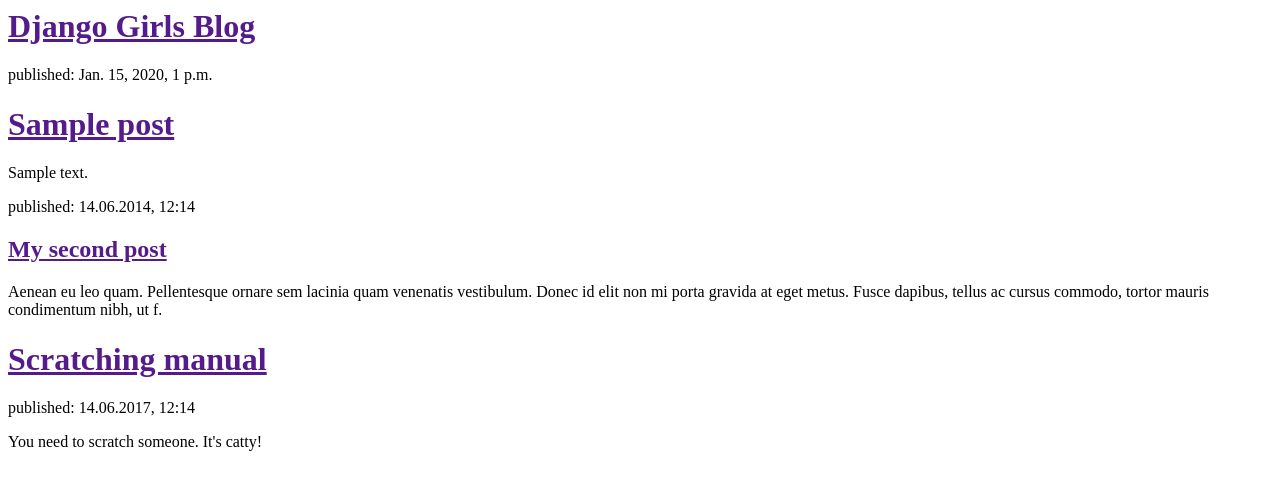
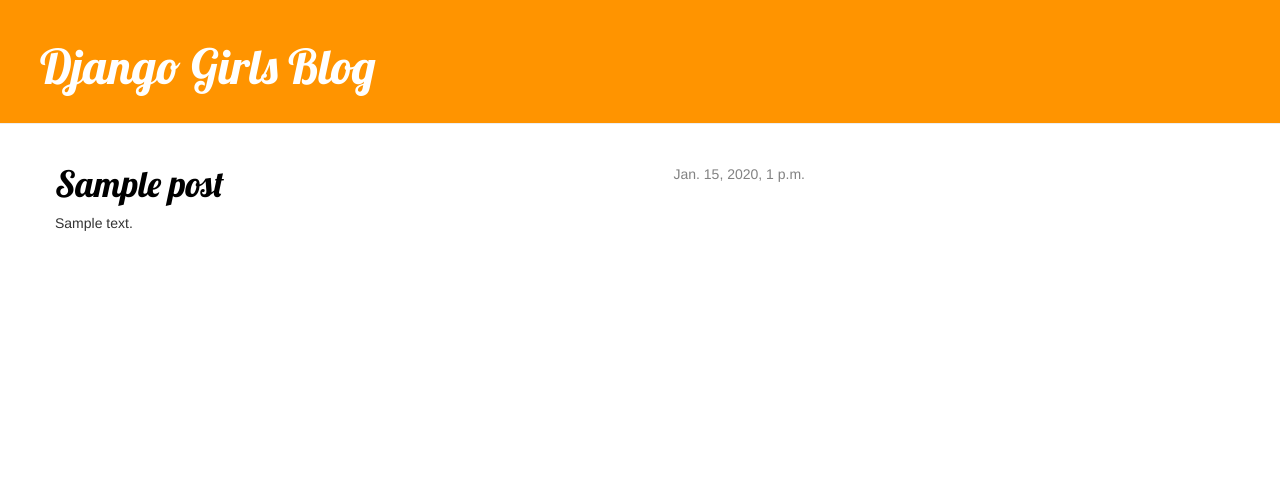
Before and after one commit to catalinabase/my-first-blog, a Django app: template blog/templates/blog/post_list.html in a window 1280 px wide. Shown: the top 490 px of the page. Run offline with Django 3.2, Linux system fonts and the light colour scheme; the template is opened without the code that fills it: values that come from a table or form of the project are taken from there, others are empty; tables that the repository leaves empty hold one stand-in row (values such as "Sample post"); some libraries are stand-ins or nearby versions.

Commit message:
styles and templates

```diff
--- /dev/null
+++ b/blog/static/css/blog.css
@@ -0,0 +1,47 @@
+.page-header {
+        background-color: #ff9400;
+        margin-top: 0;
+        padding: 20px 20px 20px 40px;
+    }
+
+    .page-header h1, .page-header h1 a, .page-header h1 a:visited, .page-header h1 a:active {
+        color: #ffffff;
+        font-size: 36pt;
+        text-decoration: none;
+    }
+
+    .content {
+        margin-left: 40px;
+    }
+
+    h1, h2, h3, h4 {
+        font-family: 'Lobster', cursive;
+    }
+
+    .date {
+        float: right;
+        color: #828282;
+    }
+
+    .save {
+        float: right;
+    }
+
+    .post-form textarea, .post-form input {
+        width: 100%;
+    }
+
+    .top-menu, .top-menu:hover, .top-menu:visited {
+        color: #ffffff;
+        float: right;
+        font-size: 26pt;
+        margin-right: 20px;
+    }
+
+    .post {
+        margin-bottom: 70px;
+    }
+
+    .post h1 a, .post h1 a:visited {
+        color: #000000;
+    }
--- a/blog/templates/blog/post_list.html
+++ b/blog/templates/blog/post_list.html
@@ -1,32 +1,34 @@
+{% load staticfiles %}
+
 <html>
         <head>
             <title>Django Girls blog</title>
+            	<link rel="stylesheet" href="//maxcdn.bootstrapcdn.com/bootstrap/3.2.0/css/bootstrap.min.css">
+    			<link rel="stylesheet" href="//maxcdn.bootstrapcdn.com/bootstrap/3.2.0/css/bootstrap-theme.min.css">
+    			<link rel="stylesheet" href="{% static 'css/blog.css' %}">
+    			 <link href="https://fonts.googleapis.com/css?family=Lobster&subset=latin,cyrillic" rel="stylesheet" type="text/css">
+
         </head>
         <body>
-            <div>
+            <div class="page-header">
                 <h1><a href="">Django Girls Blog</a></h1>
             </div>
 
-	{% for post in posts %}
-        <div>
-            <p>published: {{ post.published_date }}</p>
-            <h1><a href="">{{ post.title }}</a></h1>
-            <p>{{ post.text|linebreaksbr }}</p>
+	<div class="content container">
+        <div class="row">
+            <div class="col-md-8">
+                {% for post in posts %}
+                    <div class="post">
+                        <div class="date">
+                            {{ post.published_date }}
+                        </div>
+                        <h1><a href="">{{ post.title }}</a></h1>
+                        <p>{{ post.text|linebreaksbr }}</p>
+                    </div>
+                {% endfor %}
+            </div>
         </div>
-    {% endfor %}
+    </div>
 
-            <div>
-                <p>published: 14.06.2014, 12:14</p>
-                <h2><a href="">My second post</a></h2>
-                <p>Aenean eu leo quam. Pellentesque ornare sem lacinia quam venenatis vestibulum. Donec id elit non mi porta gravida at eget metus. Fusce dapibus, tellus ac cursus commodo, tortor mauris condimentum nibh, ut f.</p>
-             <div>
-                <h1><a href="">Scratching manual</a></h1>
-            </div>
-
-            <div>
-                <p>published: 14.06.2017, 12:14</p>
-                <p>You need to scratch someone. It's catty!</p>
-            </div>
-            </div>
         </body>
     </html>
```
